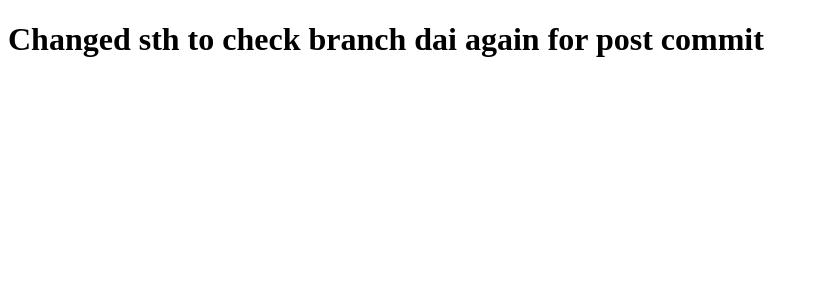
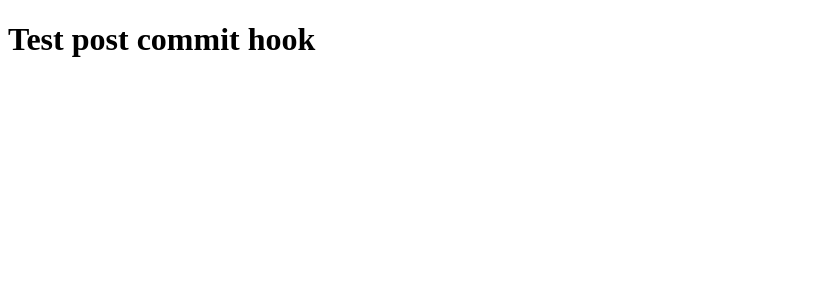
Before and after one commit to ilyakrasnov/testdeploy, an Angular app: page / in a window 1280 px wide. Shown: the top 300 px of the page, without its empty margins (0-819 px from the left). Built offline with nearby package versions, Linux system fonts and the light colour scheme.

Commit message:
Testing post commit hook

```diff
--- a/src/app/app.component.ts
+++ b/src/app/app.component.ts
@@ -6,5 +6,5 @@ import { Component } from '@angular/core';
   styleUrls: ['./app.component.css']
 })
 export class AppComponent {
-  title = "Changed sth to check branch dai again for post commit";
+  title = "Test post commit hook";
 }
```
